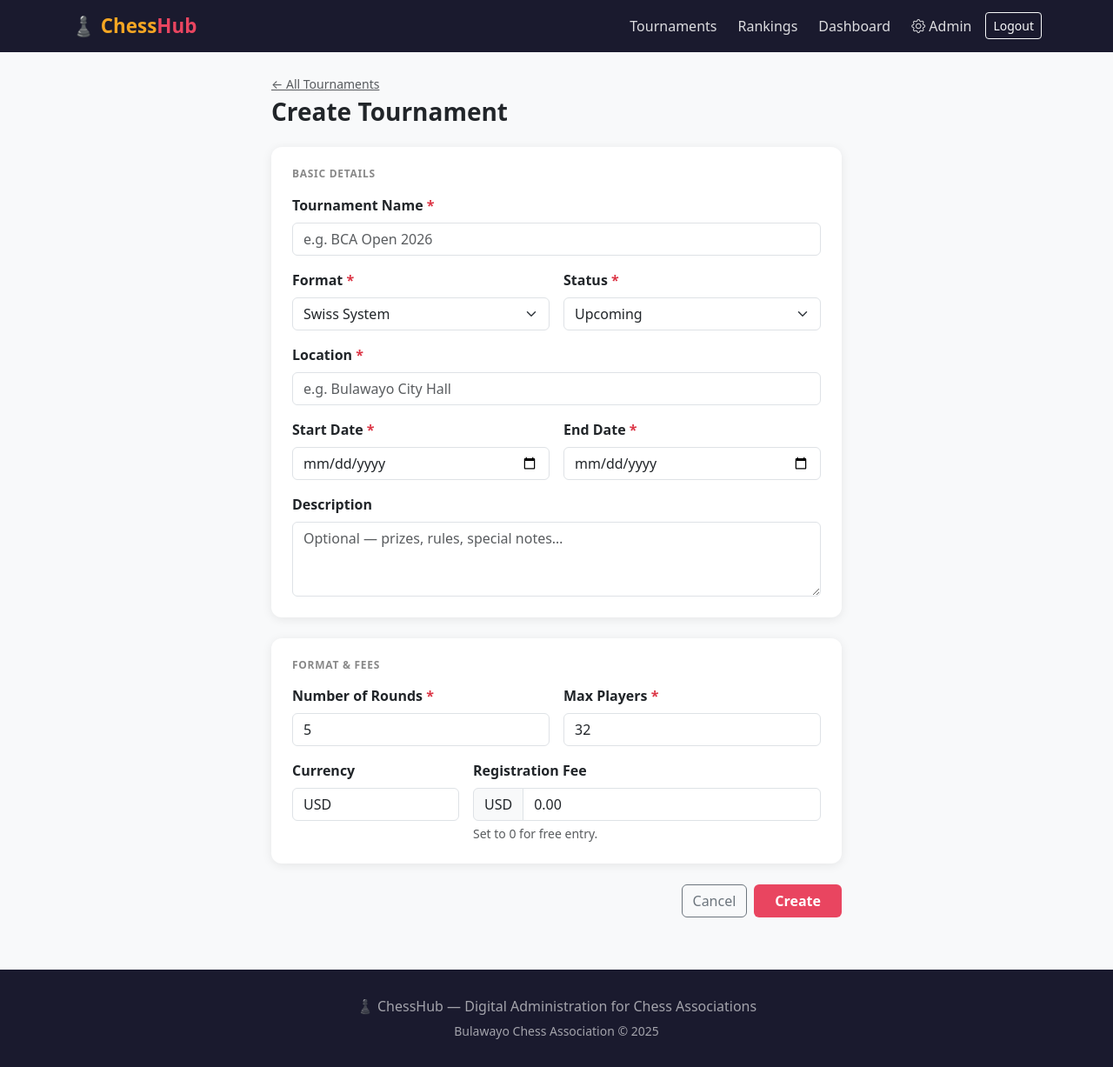
After one commit to Mahwaya/bcaChessHub, a Django app: page /tournaments/create/ in a window 1280 px wide. The commit adds this page. Shown: the whole page at 87% size. Run offline with Django 5.2, Linux system fonts and the light colour scheme; the visitor is signed in with stand-in values (Sample User, id 1); data that the repository does not hold is empty.

Commit message:
Add create and edit tournament forms for association admins

```diff
--- /dev/null
+++ b/templates/tournaments/form.html
@@ -0,0 +1,169 @@
+{% extends 'base.html' %}
+{% block title %}{{ title }} — ChessHub{% endblock %}
+
+{% block content %}
+<div class="container mt-4" style="max-width:680px;">
+
+  <div class="mb-4">
+    <a href="{% url 'tournament_list' %}" class="text-muted small">&larr; All Tournaments</a>
+    <h3 class="fw-bold mt-1 mb-0">{{ title }}</h3>
+  </div>
+
+  {% if form.non_field_errors %}
+  <div class="alert alert-danger py-2">{{ form.non_field_errors }}</div>
+  {% endif %}
+
+  <form method="post" novalidate>
+    {% csrf_token %}
+
+    <div class="card p-4 mb-4">
+      <h6 class="fw-bold mb-3 text-uppercase" style="font-size:.75rem;letter-spacing:.06em;color:#888;">Basic Details</h6>
+
+      <!-- Name -->
+      <div class="mb-3">
+        <label class="form-label fw-semibold">Tournament Name <span class="text-danger">*</span></label>
+        <input type="text" name="name" value="{{ form.name.value|default:'' }}"
+               class="form-control {% if form.name.errors %}is-invalid{% endif %}"
+               placeholder="e.g. BCA Open 2026" required>
+        {% for e in form.name.errors %}<div class="invalid-feedback">{{ e }}</div>{% endfor %}
+      </div>
+
+      <!-- Association (staff only) -->
+      {% if associations %}
+      <div class="mb-3">
+        <label class="form-label fw-semibold">Association <span class="text-danger">*</span></label>
+        <select name="association" class="form-select" required>
+          <option value="">— Select association —</option>
+          {% for a in associations %}
+          <option value="{{ a.pk }}"
+            {% if tournament and tournament.association_id == a.pk %}selected{% endif %}>
+            {{ a.name }}
+          </option>
+          {% endfor %}
+        </select>
+      </div>
+      {% endif %}
+
+      <!-- Format + Status -->
+      <div class="row g-3 mb-3">
+        <div class="col-sm-6">
+          <label class="form-label fw-semibold">Format <span class="text-danger">*</span></label>
+          <select name="format" class="form-select {% if form.format.errors %}is-invalid{% endif %}">
+            {% for val, label in form.fields.format.choices %}
+            <option value="{{ val }}" {% if form.format.value == val %}selected{% endif %}>{{ label }}</option>
+            {% endfor %}
+          </select>
+          {% for e in form.format.errors %}<div class="invalid-feedback">{{ e }}</div>{% endfor %}
+        </div>
+        <div class="col-sm-6">
+          <label class="form-label fw-semibold">Status <span class="text-danger">*</span></label>
+          <select name="status" class="form-select {% if form.status.errors %}is-invalid{% endif %}">
+            {% for val, label in form.fields.status.choices %}
+            <option value="{{ val }}" {% if form.status.value == val %}selected{% endif %}>{{ label }}</option>
+            {% endfor %}
+          </select>
+          {% for e in form.status.errors %}<div class="invalid-feedback">{{ e }}</div>{% endfor %}
+        </div>
+      </div>
+
+      <!-- Location -->
+      <div class="mb-3">
+        <label class="form-label fw-semibold">Location <span class="text-danger">*</span></label>
+        <input type="text" name="location" value="{{ form.location.value|default:'' }}"
+               class="form-control {% if form.location.errors %}is-invalid{% endif %}"
+               placeholder="e.g. Bulawayo City Hall" required>
+        {% for e in form.location.errors %}<div class="invalid-feedback">{{ e }}</div>{% endfor %}
+      </div>
+
+      <!-- Dates -->
+      <div class="row g-3 mb-3">
+        <div class="col-sm-6">
+          <label class="form-label fw-semibold">Start Date <span class="text-danger">*</span></label>
+          <input type="date" name="start_date" value="{{ form.start_date.value|default:'' }}"
+                 class="form-control {% if form.start_date.errors %}is-invalid{% endif %}" required>
+          {% for e in form.start_date.errors %}<div class="invalid-feedback">{{ e }}</div>{% endfor %}
+        </div>
+        <div class="col-sm-6">
+          <label class="form-label fw-semibold">End Date <span class="text-danger">*</span></label>
+          <input type="date" name="end_date" value="{{ form.end_date.value|default:'' }}"
+                 class="form-control {% if form.end_date.errors %}is-invalid{% endif %}" required>
+          {% for e in form.end_date.errors %}<div class="invalid-feedback">{{ e }}</div>{% endfor %}
+        </div>
+      </div>
+
+      <!-- Description -->
+      <div class="mb-0">
+        <label class="form-label fw-semibold">Description</label>
+        <textarea name="description" rows="3"
+                  class="form-control {% if form.description.errors %}is-invalid{% endif %}"
+                  placeholder="Optional — prizes, rules, special notes…">{{ form.description.value|default:'' }}</textarea>
+        {% for e in form.description.errors %}<div class="invalid-feedback">{{ e }}</div>{% endfor %}
+      </div>
+    </div>
+
+    <div class="card p-4 mb-4">
+      <h6 class="fw-bold mb-3 text-uppercase" style="font-size:.75rem;letter-spacing:.06em;color:#888;">Format &amp; Fees</h6>
+
+      <div class="row g-3 mb-3">
+        <div class="col-sm-6">
+          <label class="form-label fw-semibold">Number of Rounds <span class="text-danger">*</span></label>
+          <input type="number" name="num_rounds" value="{{ form.num_rounds.value|default:'5' }}"
+                 class="form-control {% if form.num_rounds.errors %}is-invalid{% endif %}"
+                 min="1" max="20" required>
+          {% for e in form.num_rounds.errors %}<div class="invalid-feedback">{{ e }}</div>{% endfor %}
+        </div>
+        <div class="col-sm-6">
+          <label class="form-label fw-semibold">Max Players <span class="text-danger">*</span></label>
+          <input type="number" name="max_players" value="{{ form.max_players.value|default:'32' }}"
+                 class="form-control {% if form.max_players.errors %}is-invalid{% endif %}"
+                 min="2" max="512" required>
+          {% for e in form.max_players.errors %}<div class="invalid-feedback">{{ e }}</div>{% endfor %}
+        </div>
+      </div>
+
+      <div class="row g-3">
+        <div class="col-sm-4">
+          <label class="form-label fw-semibold">Currency</label>
+          <input type="text" name="currency" value="{{ form.currency.value|default:'USD' }}"
+                 class="form-control" maxlength="10">
+        </div>
+        <div class="col-sm-8">
+          <label class="form-label fw-semibold">Registration Fee</label>
+          <div class="input-group">
+            <span class="input-group-text" id="currencyLabel">{{ form.currency.value|default:'USD' }}</span>
+            <input type="number" name="registration_fee"
+                   value="{{ form.registration_fee.value|default:'0.00' }}"
+                   class="form-control {% if form.registration_fee.errors %}is-invalid{% endif %}"
+                   step="0.01" min="0">
+          </div>
+          <div class="form-text">Set to 0 for free entry.</div>
+          {% for e in form.registration_fee.errors %}<div class="text-danger small">{{ e }}</div>{% endfor %}
+        </div>
+      </div>
+    </div>
+
+    <div class="d-flex gap-2 justify-content-end">
+      {% if tournament %}
+        <a href="{% url 'tournament_manage' tournament.pk %}" class="btn btn-outline-secondary">Cancel</a>
+      {% else %}
+        <a href="{% url 'tournament_list' %}" class="btn btn-outline-secondary">Cancel</a>
+      {% endif %}
+      <button type="submit" class="btn btn-chess px-4 fw-semibold">{{ action }}</button>
+    </div>
+
+  </form>
+</div>
+
+{% block extra_js %}
+<script>
+// Keep currency label in sync
+const currencyInput = document.querySelector('input[name="currency"]');
+const currencyLabel = document.getElementById('currencyLabel');
+if (currencyInput && currencyLabel) {
+  currencyInput.addEventListener('input', () => {
+    currencyLabel.textContent = currencyInput.value || 'USD';
+  });
+}
+</script>
+{% endblock %}
+{% endblock %}
--- a/templates/tournaments/list.html
+++ b/templates/tournaments/list.html
@@ -7,8 +7,8 @@
 
   <div class="d-flex justify-content-between align-items-center mb-4 flex-wrap gap-2">
     <h3 class="fw-bold mb-0">Tournaments</h3>
-    {% if user.is_staff %}
-      <a href="/admin/tournaments/tournament/add/" class="btn btn-chess btn-sm">
+    {% if user.is_authenticated and user.is_staff or user.is_authenticated and user.member.role == 'admin' %}
+      <a href="{% url 'tournament_create' %}" class="btn btn-chess btn-sm">
         <i class="bi bi-plus-lg"></i> Create Tournament
       </a>
     {% endif %}
--- /dev/null
+++ b/tournaments/forms.py
@@ -0,0 +1,30 @@
+from django import forms
+from .models import Tournament
+
+
+class TournamentForm(forms.ModelForm):
+    start_date = forms.DateField(widget=forms.DateInput(attrs={'type': 'date'}))
+    end_date = forms.DateField(widget=forms.DateInput(attrs={'type': 'date'}))
+
+    class Meta:
+        model = Tournament
+        fields = [
+            'name', 'format', 'status',
+            'start_date', 'end_date', 'location',
+            'num_rounds', 'max_players',
+            'registration_fee', 'currency',
+            'description',
+        ]
+        widgets = {
+            'description': forms.Textarea(attrs={'rows': 3}),
+            'currency': forms.TextInput(attrs={'placeholder': 'USD'}),
+            'location': forms.TextInput(attrs={'placeholder': 'e.g. Bulawayo City Hall'}),
+        }
+
+    def clean(self):
+        cleaned = super().clean()
+        start = cleaned.get('start_date')
+        end = cleaned.get('end_date')
+        if start and end and end < start:
+            raise forms.ValidationError('End date cannot be before start date.')
+        return cleaned
--- a/tournaments/urls.py
+++ b/tournaments/urls.py
@@ -9,4 +9,6 @@ urlpatterns = [
     path('<int:pk>/rounds/<int:round_number>/', views.tournament_round, name='tournament_round'),
     path('<int:pk>/manage/', views.tournament_manage, name='tournament_manage'),
     path('<int:pk>/manage/result/<int:match_pk>/', views.tournament_record_result, name='tournament_record_result'),
+    path('create/', views.create_tournament, name='tournament_create'),
+    path('<int:pk>/edit/', views.edit_tournament, name='tournament_edit'),
 ]
--- a/tournaments/views.py
+++ b/tournaments/views.py
@@ -3,6 +3,7 @@ from django.contrib.auth.decorators import login_required
 from django.contrib import messages
 from django.views.decorators.http import require_POST
 from .models import Tournament, TournamentRegistration, Round
+from .forms import TournamentForm
 from matches.models import Match
 
 
@@ -224,3 +225,72 @@ def tournament_record_result(request, pk, match_pk):
     match.record_result(result)
     messages.success(request, f'Board {match.board_number}: {match.get_result_display()} saved.')
     return redirect('tournament_manage', pk=pk)
+
+
+def _can_create(user):
+    """True if user may create tournaments."""
+    if user.is_staff:
+        return True
+    return hasattr(user, 'member') and user.member.role == 'admin'
+
+
+@login_required
+def create_tournament(request):
+    if not _can_create(request.user):
+        messages.error(request, 'Only administrators can create tournaments.')
+        return redirect('tournament_list')
+
+    if request.method == 'POST':
+        form = TournamentForm(request.POST)
+        if form.is_valid():
+            tournament = form.save(commit=False)
+            # Staff can set any association; admins default to their own
+            if request.user.is_staff:
+                from associations.models import Association
+                assoc_pk = request.POST.get('association')
+                tournament.association = get_object_or_404(Association, pk=assoc_pk)
+            else:
+                tournament.association = request.user.member.association
+            tournament.created_by = request.user.member if hasattr(request.user, 'member') else None
+            tournament.save()
+            messages.success(request, f'"{tournament.name}" created successfully.')
+            return redirect('tournament_manage', pk=tournament.pk)
+    else:
+        form = TournamentForm()
+
+    associations = []
+    if request.user.is_staff:
+        from associations.models import Association
+        associations = Association.objects.filter(is_active=True)
+
+    return render(request, 'tournaments/form.html', {
+        'form': form,
+        'associations': associations,
+        'action': 'Create',
+        'title': 'Create Tournament',
+    })
+
+
+@login_required
+def edit_tournament(request, pk):
+    tournament = get_object_or_404(Tournament.objects.select_related('association'), pk=pk)
+
+    if not _is_director(request.user, tournament):
+        messages.error(request, 'You do not have permission to edit this tournament.')
+        return redirect('tournament_detail', pk=pk)
+
+    if request.method == 'POST':
+        form = TournamentForm(request.POST, instance=tournament)
+        if form.is_valid():
+            form.save()
+            messages.success(request, 'Tournament updated.')
+            return redirect('tournament_manage', pk=pk)
+    else:
+        form = TournamentForm(instance=tournament)
+
+    return render(request, 'tournaments/form.html', {
+        'form': form,
+        'tournament': tournament,
+        'action': 'Save Changes',
+        'title': f'Edit — {tournament.name}',
+    })
```
Also changed, not shown: templates/tournaments/manage.html (+8 -3 lines).
